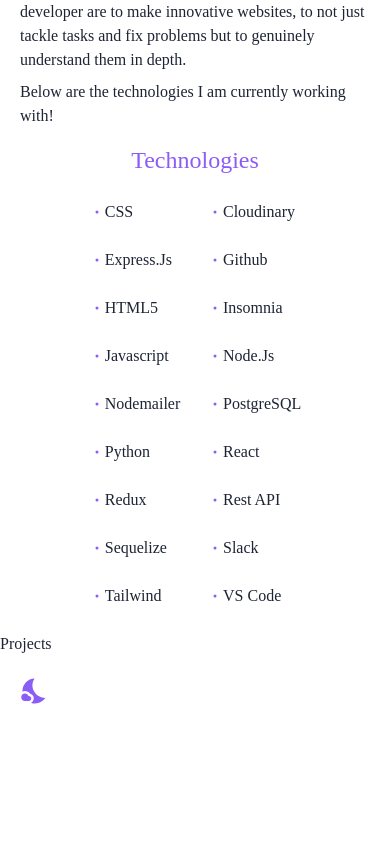
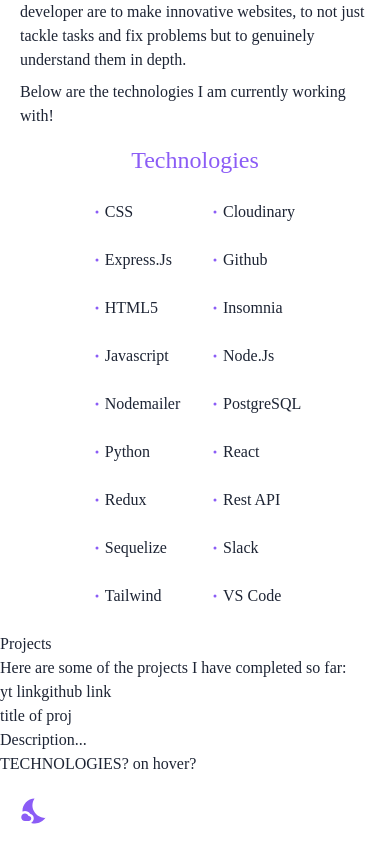
Before and after one commit to OMassano/Portfolio, a React (Create React App) app: page / in a window 390 px wide. Shown: the part 1156-1997 px from the top of the page. Before the commit the page ends 1882 px from the top, so only its background shows below. Built offline with nearby package versions, Linux system fonts and the light colour scheme.

Commit message:
comments

```diff
--- a/src/views/About/About.jsx
+++ b/src/views/About/About.jsx
@@ -3,7 +3,7 @@
 import { BsDot } from "react-icons/bs";
 const About = () => {
   return (
-    <section className="min-h-screen flex flex-col justify-start items-center px-5">
+    <section name="about" className="md:h-screen flex flex-col justify-start items-center px-5">
       <h2 className="text-4xl font-bold py-5 dark:text-violet-300 text-violet-500 text-center">
         About
       </h2>
--- a/src/views/Landing/Landing.jsx
+++ b/src/views/Landing/Landing.jsx
@@ -3,7 +3,7 @@
 const Landing = () => {
   return (
     //fills screen
-    <section className="min-h-screen flex flex-col justify-center  items-center p-5 text-center">
+    <section name="landing" className="min-h-screen flex flex-col justify-center  items-center p-5 text-center">
       <h3 className="text-4xl ">Oceana Massano</h3>
       <h2 className="text-5xl py-5 font-bold dark:text-violet-300 text-violet-500 font-russo-one">
         Full-Stack Developer
--- a/src/views/Projects/Projects.jsx
+++ b/src/views/Projects/Projects.jsx
@@ -17,12 +17,32 @@
 
 // export default Projects;
 
-import React from 'react'
+import React from "react";
 
 const Projects = () => {
+  //md:h-screen only sets as height of screen on md+ devices, w-full sets parent container as full width of screen
   return (
-    <div>Projects</div>
-  )
-}
+    <section name="projects" className="w-full md:h-screen">
+      <div>
+        <div>
+          <h2>Projects</h2>
+          <p>Here are some of the projects I have completed so far:</p>
+        </div>
+        <div>
+          {/*Project cards*/}
+          <div>
+            <div>
+              <button>yt link</button>
+              <button>github link</button>
+              <h3>title of proj</h3>
+              <p>Description...</p>
+              <p>TECHNOLOGIES? on hover?</p>
+            </div>
+          </div>
+        </div>
+      </div>
+    </section>
+  );
+};
 
-export default Projects
+export default Projects;
```
